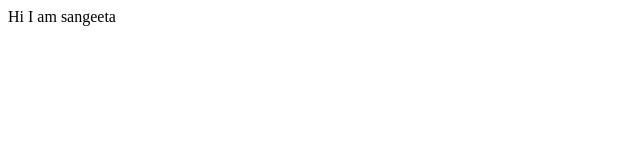
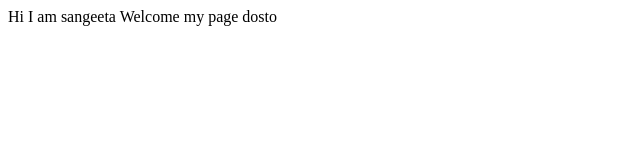
Before and after one commit to Sanngeeta/student-name-site, a plain HTML site: page index.html in a window 1280 px wide. Shown: the whole page, without its empty margins (0-640 px from the left). Drawn offline with Linux system fonts and the light colour scheme.

Commit message:
doc added REMED

```diff
--- a/index.html
+++ b/index.html
@@ -8,5 +8,6 @@
 </head>
 <body>
     Hi I am sangeeta
+    Welcome my page dosto
 </body>
 </html>
```
